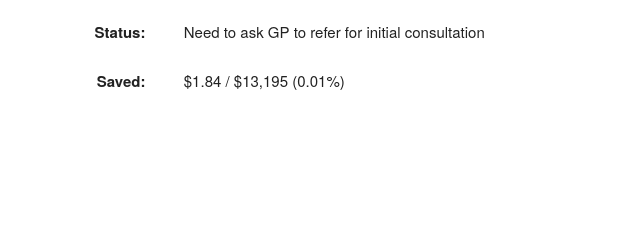
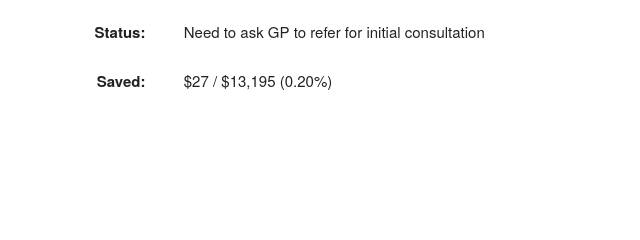
Before and after one commit to ineffyble/whenwilleffygetavagina, a plain HTML site: page index.html in a window 1280 px wide. Shown: the part 348-588 px from the top of the page, 309-949 px from the left. Drawn offline with Linux system fonts and the light colour scheme.

Commit message:
Update saved amount.

```diff
--- a/index.html
+++ b/index.html
@@ -46,7 +46,7 @@
         </div>
     <script>
         var goal = 13195;
-        var saved = 1.84;
+        var saved = 27;
         var percentSaved = ((saved/goal)*100);
         document.getElementById('saved').innerHTML = `\$${saved.toLocaleString()} / \$${goal.toLocaleString()} (${percentSaved.toFixed(2)}%)`;
         document.getElementById('amount').addEventListener('change', function(e) {
```
